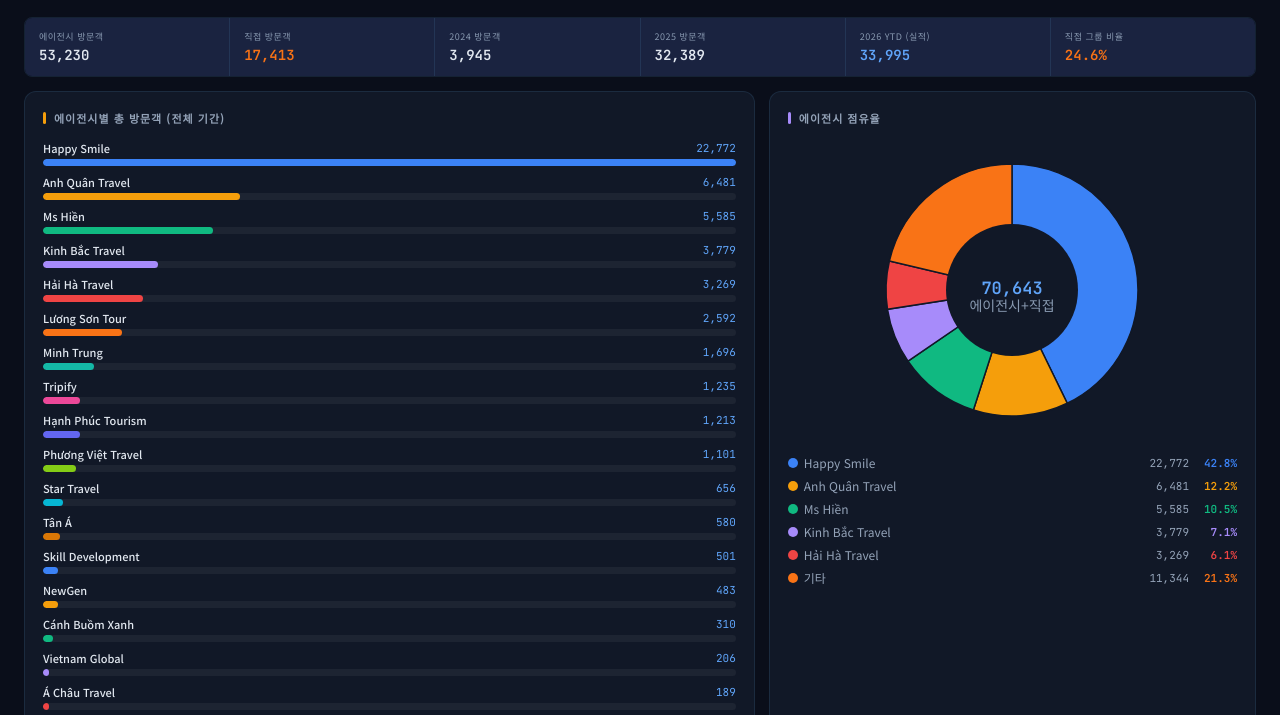
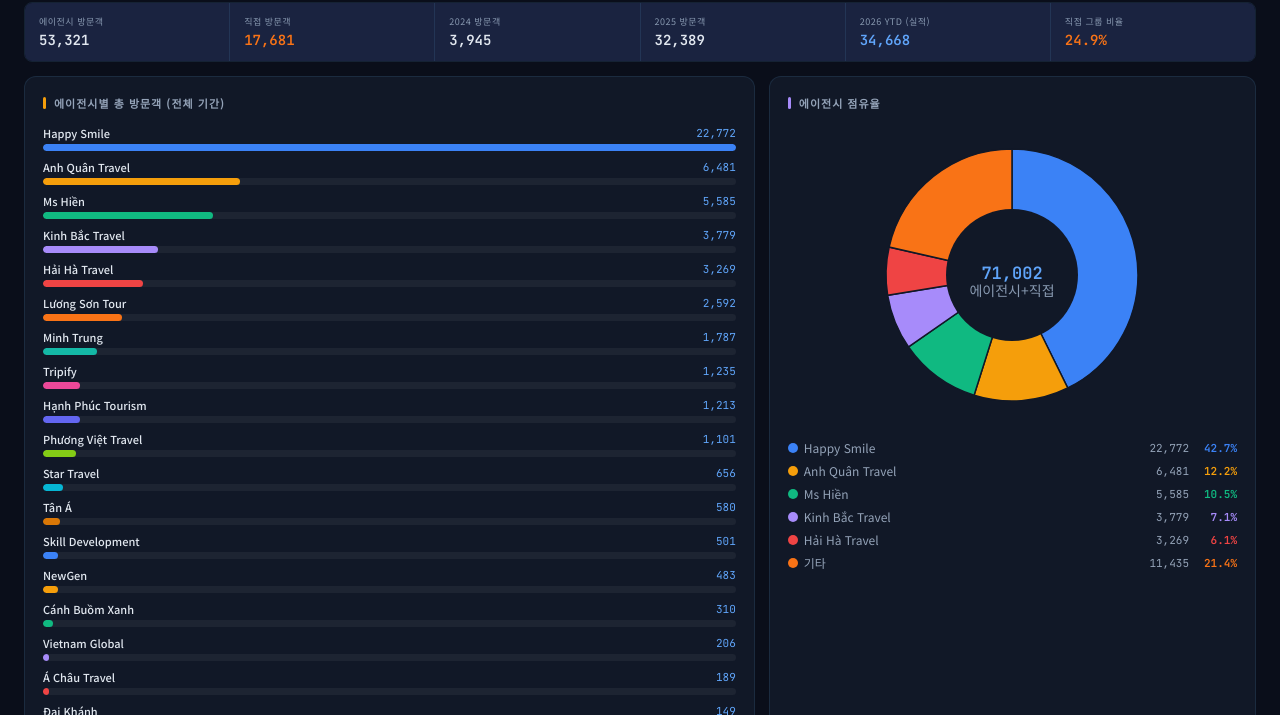
Before and after one commit to KidzaniaHAN/kidzania, a plain HTML site: page index.html in a window 1280 px wide. Shown: the part 294-1009 px from the top of the page. Drawn offline with Linux system fonts and the light colour scheme.

Commit message:
Update index.html

```diff
--- a/index.html
+++ b/index.html
@@ -988,7 +988,7 @@
 <script>
 // ===== DATA =====
 // 데이터 기준일 (파일 업데이트 시 함께 수정)
-const DATA_DATE = '2026-07-24';
+const DATA_DATE = '2026-07-31';
 
 const agencyData = [
   {name:'Happy Smile', v2024:0, v2025:17957, v2026:4815, r2024:0, r2025:76, r2026:17},
@@ -1005,7 +1005,7 @@
   {name:'Tân Á', v2024:0, v2025:0, v2026:580, r2024:0, r2025:0, r2026:1},
   {name:'Cánh Buồm Xanh', v2024:0, v2025:0, v2026:310, r2024:0, r2025:0, r2026:1},
   {name:'Đại Khánh', v2024:0, v2025:0, v2026:149, r2024:0, r2025:0, r2026:1},
-  {name:'Minh Trung', v2024:0, v2025:0, v2026:1696, r2024:0, r2025:0, r2026:19},
+  {name:'Minh Trung', v2024:0, v2025:0, v2026:1787, r2024:0, r2025:0, r2026:20},
   {name:'HNTravel', v2024:0, v2025:0, v2026:135, r2024:0, r2025:0, r2026:1},
   {name:'Star Travel', v2024:0, v2025:0, v2026:656, r2024:0, r2025:0, r2026:5},
   {name:'Vietnam Global', v2024:0, v2025:0, v2026:206, r2024:0, r2025:0, r2026:2},
@@ -1039,7 +1039,7 @@
     'Tân Á': [0,0,0,580,0,0,0,0,0,0,0,0,0,0,0,0,0,0,0,0,0,0],
     'Cánh Buồm Xanh': [0,0,0,310,0,0,0,0,0,0,0,0,0,0,0,0,0,0,0,0,0,0],
     'Đại Khánh': [0,0,149,0,0,0,0,0,0,0,0,0,0,0,0,0,0,0,0,0,0,0],
-    'Minh Trung': [0,0,0,0,0,36,205,405,0,0,0,46,0,42,0,54,121,199,78,92,240,30],
+    'Minh Trung': [0,0,0,0,0,36,205,405,0,0,0,46,0,42,0,54,121,199,78,92,251,110],
     'HNTravel': [0,0,0,0,135,0,0,0,0,0,0,0,0,0,0,0,0,0,0,0,0,0],
     'Star Travel': [0,0,0,0,0,172,91,393,0,0,0,0,0,0,0,0,0,0,0,0,0,0],
     'Vietnam Global': [0,0,0,130,0,0,0,0,0,76,0,0,0,0,0,0,0,0,0,0,0,0],
@@ -1350,8 +1350,9 @@
   {year:2026,month:7,dov:'2026-07-16',name:'Trại hè cô Hiên - Ecopark',child:31,adult:4,toddler:0,total:35,type:'School',sector:'Private',agency:'Tripify'},
   {year:2026,month:7,dov:'2026-07-22',name:'MN Ngôi Sao Lấp Lánh',child:27,adult:8,toddler:6,total:41,type:'Kindergarten',sector:'Private',agency:'Tripify'},
   {year:2026,month:7,dov:'2026-07-23',name:'MN MindX',child:160,adult:40,toddler:0,total:200,type:'Kindergarten',sector:'Public',agency:'Minh Trung'},
-  {year:2026,month:7,dov:'2026-07-24',name:'MN Búp Sen Xanh',child:40,adult:0,toddler:0,total:40,type:'Kindergarten',sector:'Private',agency:'Minh Trung'},
-  {year:2026,month:7,dov:'2026-07-28',name:'MN Ong Vàng Baby',child:30,adult:0,toddler:0,total:30,type:'Kindergarten',sector:'Public',agency:'Minh Trung'},
+  {year:2026,month:7,dov:'2026-07-24',name:'MN Búp Sen Xanh',child:42,adult:9,toddler:0,total:51,type:'Kindergarten',sector:'Private',agency:'Minh Trung'},
+  {year:2026,month:7,dov:'2026-07-28',name:'MN Ong Vàng Baby',child:55,adult:12,toddler:0,total:67,type:'Kindergarten',sector:'Public',agency:'Minh Trung'},
+  {year:2026,month:7,dov:'2026-07-29',name:'MN Lime ',child:35,adult:8,toddler:0,total:43,type:'Kindergarten',sector:'Public',agency:'Minh Trung'},
 ];
 
 
@@ -1547,11 +1548,16 @@
   {year:2026,month:7,dov:'2026-07-22',name:'MN Everest',child:23,adult:7,toddler:0,total:30,type:'Kindergarten',sector:'Private'},
   {year:2026,month:7,dov:'2026-07-23',name:'MN Smart Kids',child:49,adult:9,toddler:0,total:58,type:'Kindergarten',sector:'Private'},
   {year:2026,month:7,dov:'2026-07-23',name:'MN Newton',child:31,adult:6,toddler:0,total:37,type:'Kindergarten',sector:'Private'},
-  {year:2026,month:7,dov:'2026-07-25',name:'VIC',child:30,adult:0,toddler:0,total:30,type:'Corporate',sector:'Other (Corporate, academy etc)'},
-  {year:2026,month:7,dov:'2026-07-28',name:'Anh ngữ Hải Hà - Ninh Bình',child:40,adult:0,toddler:0,total:40,type:'Academy',sector:'Other (Corporate, academy etc)'},
-  {year:2026,month:7,dov:'2026-07-29',name:'TH Dream House - Trại hè',child:25,adult:0,toddler:0,total:25,type:'School',sector:'Private'},
-  {year:2026,month:7,dov:'2026-07-30',name:'Isay English',child:120,adult:30,toddler:0,total:150,type:'Academy',sector:'Other (Corporate, academy etc)'},
-  {year:2026,month:7,dov:'2026-07-30',name:'Vinschool Summer Camp - Greenbay',child:39,adult:0,toddler:0,total:39,type:'School',sector:'Private'},
+  {year:2026,month:7,dov:'2026-07-25',name:'VIC',child:33,adult:42,toddler:3,total:78,type:'Corporate',sector:'Other (Corporate, academy etc)'},
+  {year:2026,month:7,dov:'2026-07-28',name:'Anh ngữ Hải Hà - Ninh Bình',child:52,adult:4,toddler:0,total:56,type:'Academy',sector:'Other (Corporate, academy etc)'},
+  {year:2026,month:7,dov:'2026-07-29',name:'TH Dream House - Trại hè',child:22,adult:5,toddler:0,total:27,type:'School',sector:'Private'},
+  {year:2026,month:7,dov:'2026-07-30',name:'Isay English',child:100,adult:21,toddler:0,total:121,type:'Academy',sector:'Other (Corporate, academy etc)'},
+  {year:2026,month:7,dov:'2026-07-30',name:'Vinschool Summer Camp - Greenbay',child:36,adult:9,toddler:0,total:45,type:'School',sector:'Private'},
+  {year:2026,month:7,dov:'2026-07-30',name:'MN Emilie House',child:86,adult:20,toddler:0,total:106,type:'Kindergarten',sector:'Private'},
+  {year:2026,month:7,dov:'2026-07-30',name:'MN Smart Kids',child:20,adult:40,toddler:0,total:60,type:'Kindergarten',sector:'Private'},
+  {year:2026,month:7,dov:'2026-07-31',name:'Smart English',child:12,adult:1,toddler:0,total:13,type:'Academy',sector:'Other (Corporate, academy etc)'},
+  {year:2026,month:7,dov:'2026-07-31',name:'MN Angel',child:10,adult:4,toddler:0,total:14,type:'Kindergarten',sector:'International'},
+  {year:2026,month:7,dov:'2026-07-31',name:'Cô Nguyên Lý',child:25,adult:6,toddler:1,total:32,type:'Academy',sector:'Other (Corporate, academy etc)'},
 ];
 
 
@@ -1969,7 +1975,7 @@
 function updateThisNextWeek() {
   let tw = 0, nw = 0;
   weeklyData.agencies.forEach(a => {
-    tw += weeklyData.data[a][20]||0;
+    tw += weeklyData.data[a][21]||0;
     nw += weeklyData.data[a][21]||0;
   });
   document.getElementById('thisweek-val').textContent = tw.toLocaleString();
@@ -1989,7 +1995,7 @@
 
     let thead = '<tr><th>에이전시</th>';
     weeks.forEach((w,i) => {
-      const isThis = i===20, isNext = i===21;
+      const isThis = i===21, isNext = i===21;
       thead += `<th class="${isThis?'this-week-col':isNext?'next-week-col':''} weekly-col" style="text-align:right;font-size:9px">${w.replace('_',' ')}</th>`;
     });
     thead += '<th style="text-align:right">합계</th></tr>';
@@ -2002,7 +2008,7 @@
       if(total === 0 && agFilter === 'all') return;
       tbody += `<tr><td style="font-weight:600">${ag}</td>`;
       vals.forEach((v,i) => {
-        const isThis = i===20, isNext = i===21;
+        const isThis = i===21, isNext = i===21;
         tbody += `<td class="num ${isThis?'this-week-col':isNext?'next-week-col':''}">${v>0?v.toLocaleString():'-'}</td>`;
       });
       tbody += `<td class="num" style="font-weight:700;color:var(--text)">${total.toLocaleString()}</td></tr>`;
@@ -2012,7 +2018,7 @@
     tbody += '<tr style="background:rgba(59,130,246,0.06);font-weight:700"><td>합계</td>';
     weeks.forEach((w,i) => {
       const total = agencies.reduce((s,ag) => s+((weeklyData.data[ag]||[])[i]||0), 0);
-      const isThis = i===20, isNext = i===21;
+      const isThis = i===21, isNext = i===21;
       tbody += `<td class="num ${isThis?'this-week-col':isNext?'next-week-col':''}" style="color:var(--accent2)">${total>0?total.toLocaleString():'-'}</td>`;
     });
     const grandTotal = agencies.reduce((s,ag) => s+(weeklyData.data[ag]||[]).reduce((ss,v)=>ss+v,0), 0);
@@ -2425,7 +2431,7 @@
   {name:'JUL W4', label:'20~26 Jul', start:'2026-07-20', end:'2026-07-26'},
   {name:'JUL W5', label:'27 Jul~02 Aug', start:'2026-07-27', end:'2026-08-02'},
 ];
-const DIRECT_THIS_WEEK = 20;
+const DIRECT_THIS_WEEK = 21;
 const DIRECT_NEXT_WEEK = 21;
 
 let directView = 'date';
```
